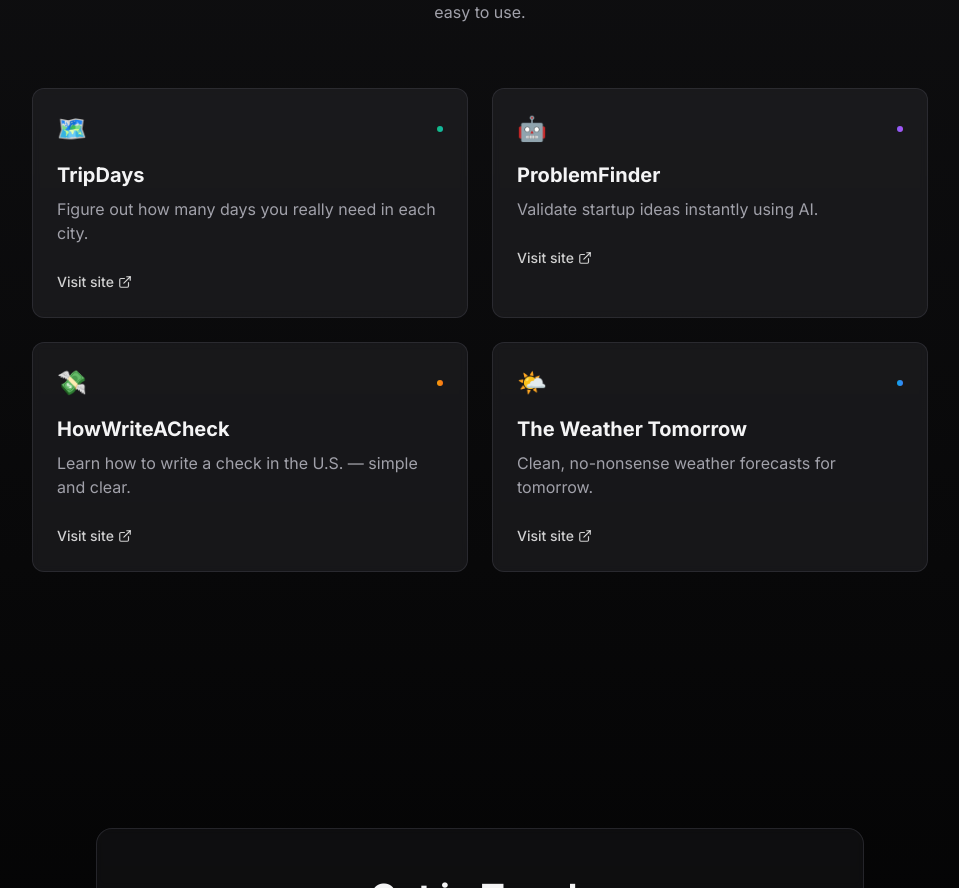
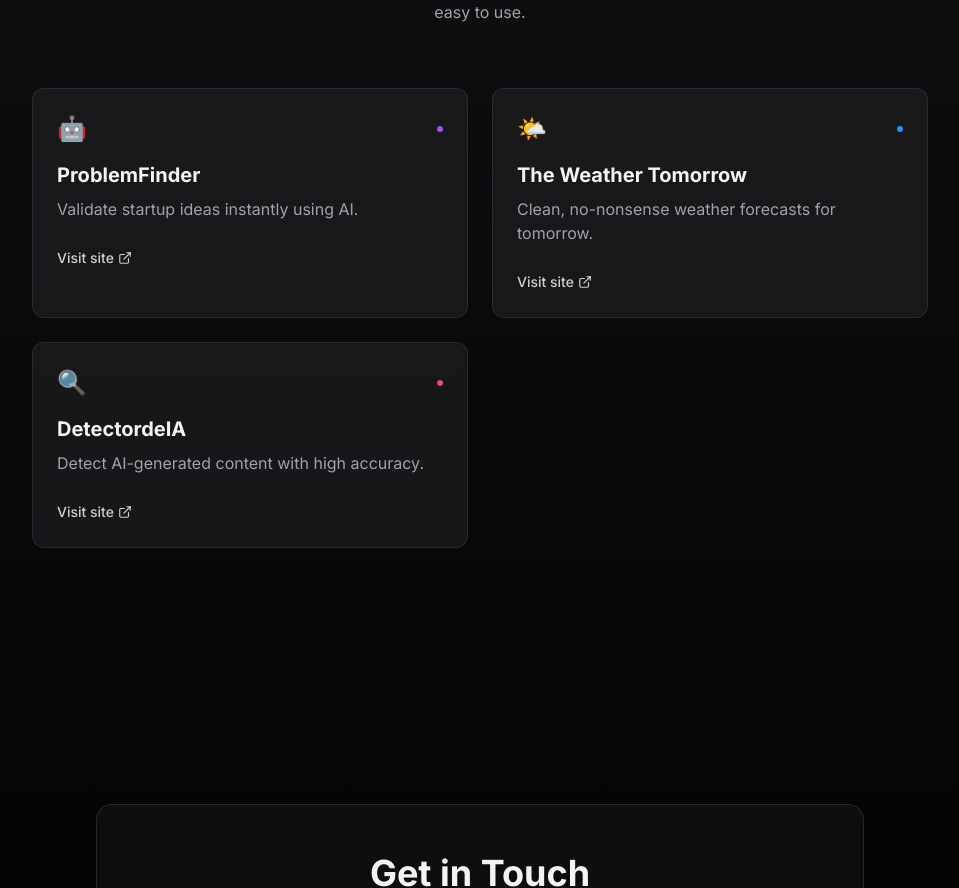
Before and after one commit to pmagustinparis/byagus, a Next.js app: page / in a window 1280 px wide. Shown: the part 1068-1956 px from the top of the page, without its empty margins (160-1119 px from the left). Built offline with nearby package versions, Linux system fonts and the light colour scheme.

Commit message:
Update products list: remove TripDays and HowWriteACheck, add DetectordeIA

```diff
--- a/app/page.tsx
+++ b/app/page.tsx
@@ -19,13 +19,6 @@ export default function Home() {
 
   const products = [
     {
-      name: "TripDays",
-      description: "Figure out how many days you really need in each city.",
-      url: "https://tripdays.co",
-      color: "from-emerald-500 to-teal-500",
-      icon: "🗺️",
-    },
-    {
       name: "ProblemFinder",
       description: "Validate startup ideas instantly using AI.",
       url: "https://problemfinder.ai",
@@ -33,18 +26,18 @@ export default function Home() {
       icon: "🤖",
     },
     {
-      name: "HowWriteACheck",
-      description: "Learn how to write a check in the U.S. — simple and clear.",
-      url: "https://howwriteacheck.com",
-      color: "from-amber-500 to-orange-500",
-      icon: "💸",
-    },
-    {
       name: "The Weather Tomorrow",
       description: "Clean, no-nonsense weather forecasts for tomorrow.",
       url: "https://theweathertomorrow.co",
       color: "from-sky-500 to-blue-500",
       icon: "🌤️",
+    },
+    {
+      name: "DetectordeIA",
+      description: "Detect AI-generated content with high accuracy.",
+      url: "https://detectordeia.ai",
+      color: "from-rose-500 to-pink-500",
+      icon: "🔍",
     },
   ]
 
```
